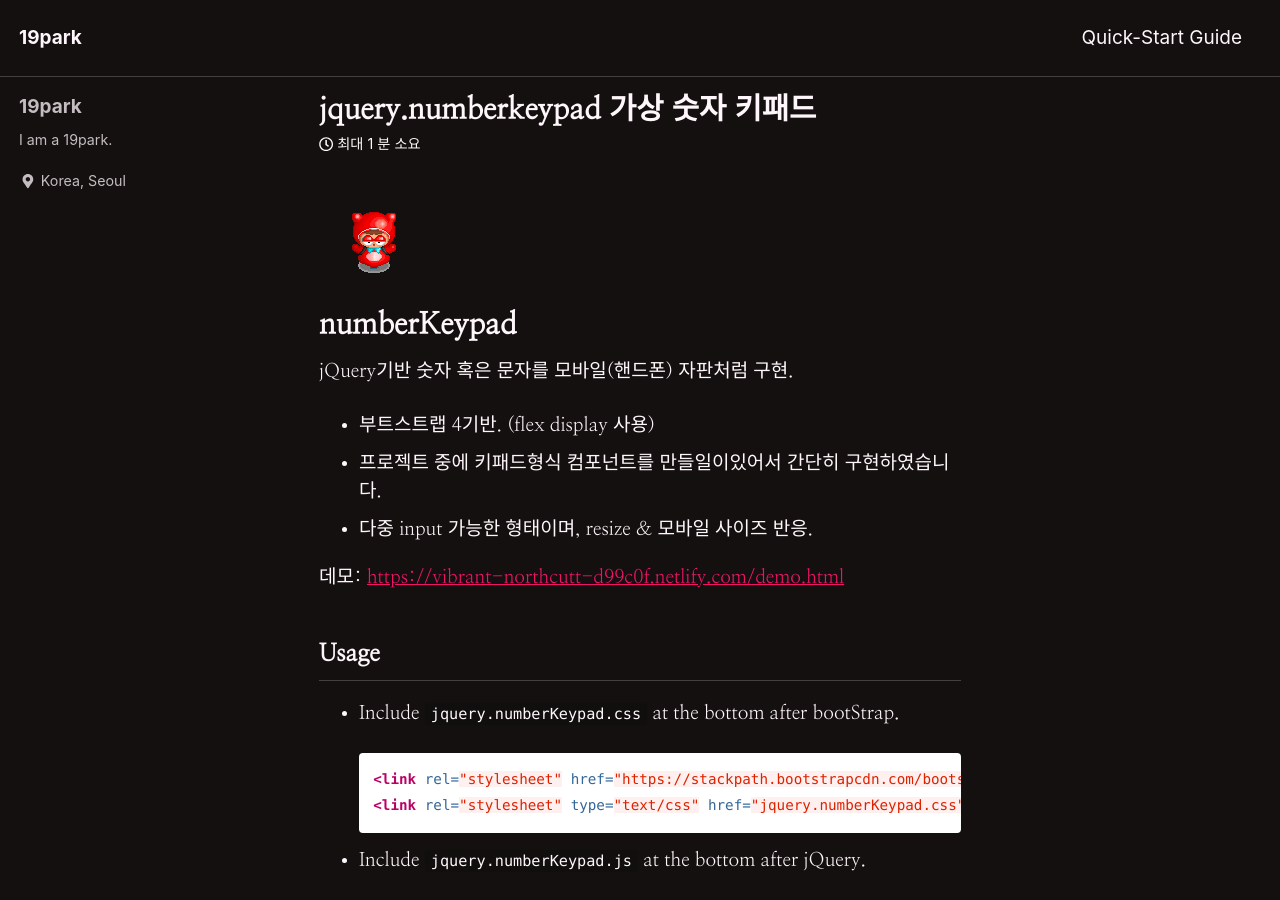
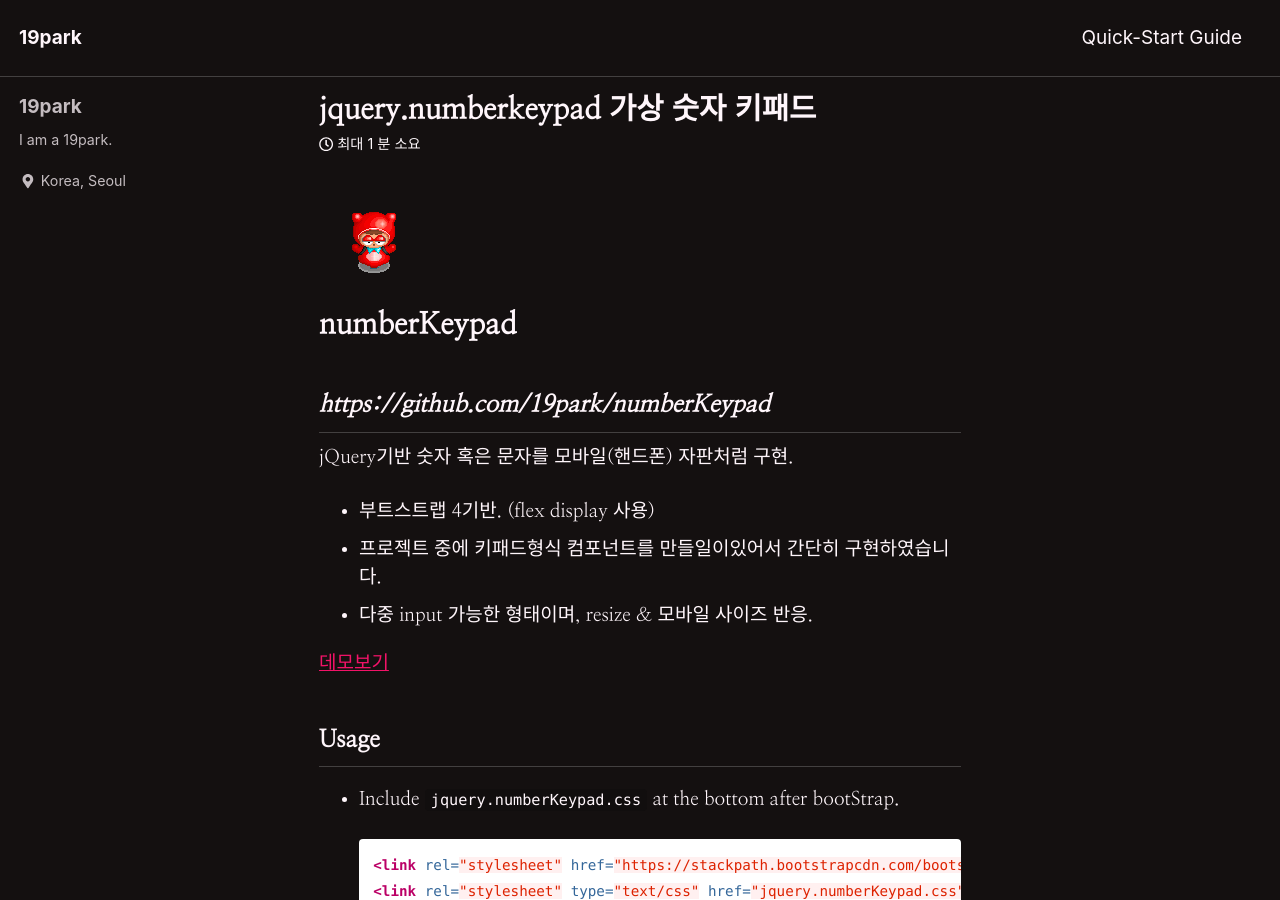
Before and after one commit to 19park/19park.github.io, a Jekyll site: the page built from _posts/2019-02-26-jquery-numberkeypad.md, in a window 1280 px wide and 900 px high. Built offline with Jekyll 4.4.1, drawn with Linux system fonts in a browser that asks for light colours; cached includes are drawn as plain includes; comment, search, counter and statistics services are not loaded; part of the change alters nothing that is shown.

```diff
--- a/_config.yml
+++ b/_config.yml
@@ -29,9 +29,9 @@ masthead_title           : # overrides the website title displayed in the masthe
 # breadcrumbs            : false # true, false (default)
 words_per_minute         : 200
 comments:
-  provider               : "facebook" # false (default), "disqus", "discourse", "facebook", "google-plus", "staticman", "staticman_v2", "utterances", "custom"
+  provider               : "disqus" # false (default), "disqus", "discourse", "facebook", "google-plus", "staticman", "staticman_v2", "utterances", "custom"
   disqus:
-    shortname            : # https://help.disqus.com/customer/portal/articles/466208-what-s-a-shortname-
+    shortname            : "19parks-blog-1" # https://help.disqus.com/customer/portal/articles/466208-what-s-a-shortname-
   discourse:
     server               : # https://meta.discourse.org/t/embedding-discourse-comments-via-javascript/31963 , e.g.: meta.discourse.org
   facebook:
@@ -277,7 +277,7 @@ tag_archive:
 compress_html:
   clippings: all
   ignore:
-    envs: development
+    envs: production
 
 
 # Defaults
@@ -290,6 +290,6 @@ defaults:
       layout: single
       author_profile: true
       read_time: true
-      comments: # true
+      comments: true # true
       share: true
       related: true
--- a/_includes/comments.html
+++ b/_includes/comments.html
@@ -7,7 +7,7 @@
     {% when "disqus" %}
       <h4 class="page__comments-title">{{ comments_label }}</h4>
       <section id="disqus_thread"></section>
-    {% when "facebook" %}
+  {% when "facebook" %}
       <h4 class="page__comments-title">{{ comments_label }}</h4>
       <section class="fb-comments" data-href="{{ page.url | absolute_url }}" data-mobile="true" data-num-posts="{{ site.comments.facebook.num_posts | default: 5 }}" data-width="100%" data-colorscheme="{{ site.comments.facebook.colorscheme | default: 'light' }}"></section>
     {% when "google-plus" %}
--- a/_layouts/default.html
+++ b/_layouts/default.html
@@ -39,6 +39,5 @@
     </div>
 
     {% include scripts.html %}
-
   </body>
 </html>
--- a/_posts/2019-02-26-jquery-numberkeypad.md
+++ b/_posts/2019-02-26-jquery-numberkeypad.md
@@ -3,7 +3,7 @@ title: jquery.numberkeypad 가상 숫자 키패드
 layout: single
 author_profile: true
 read_time: true
-comments: null
+comments: true
 share: true
 related: true
 ---
@@ -11,13 +11,14 @@ related: true
 ![배찌 이미지](/assets/images/20190226/baezzi.gif "배찌")
 
 # numberKeypad
+## *https://github.com/19park/numberKeypad*
 jQuery기반 숫자 혹은 문자를 모바일(핸드폰) 자판처럼 구현.
 
 - 부트스트랩 4기반. (flex display 사용)
 - 프로젝트 중에 키패드형식 컴포넌트를 만들일이있어서 간단히 구현하였습니다.
 - 다중 input 가능한 형태이며, resize & 모바일 사이즈 반응.
 
-데모: [https://vibrant-northcutt-d99c0f.netlify.com/demo.html](http://)
+[데모보기](https://vibrant-northcutt-d99c0f.netlify.com/demo.html)
 
 
 Usage
```
Also changed, not shown: _includes/footer/custom.html (line endings or trailing spaces), 1 other file.
